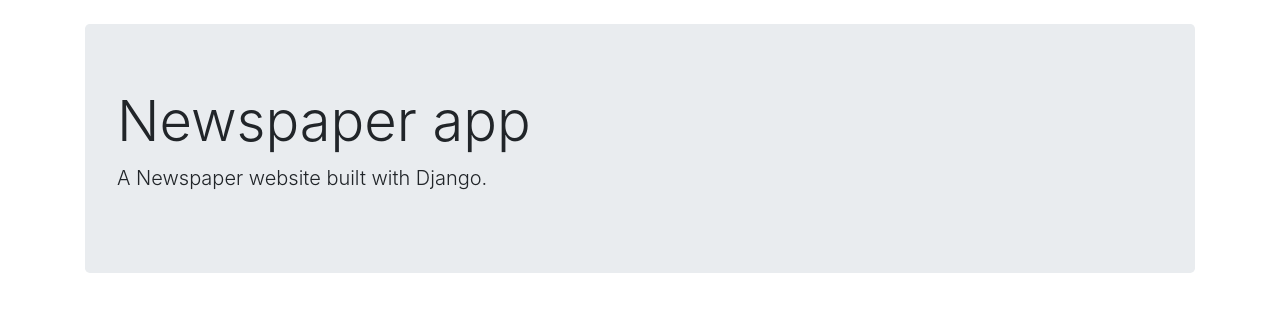
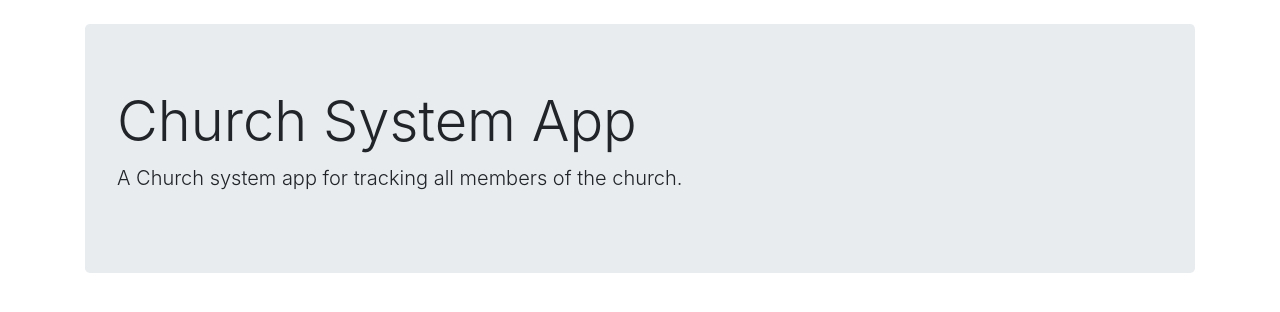
Before and after one commit to Jiostorm/django-es_proj, a Django app: page / in a window 1280 px wide. Shown: the part 54-366 px from the top of the page. Run offline with Django 3.2, Linux system fonts and the light colour scheme.

Commit message:
12:05 commit

```diff
--- a/church/config/templates/base.html
+++ b/church/config/templates/base.html
@@ -1,11 +1,13 @@
 <!DOCTYPE html>
 <html>
+
 <head>
     <meta charset="utf-8">
     <title>{% block title %}Newspaper App{% endblock title %}</title>
     <meta name="viewport" content="width=device-width, initial-scale=1, shrink-to-fit=no">
     <link rel="stylesheet" href="https://cdn.jsdelivr.net/npm/bootstrap@4.6.0/dist/css/bootstrap.min.css" integrity="sha384-B0vP5xmATw1+K9KRQjQERJvTumQW0nPEzvF6L/Z6nronJ3oUOFUFpCjEUQouq2+l" crossorigin="anonymous">
 </head>
+
 <body>
     <nav class="navbar navbar-expand-lg navbar-dark bg-dark">
         <!-- <a class="navbar-brand" href="{% url 'home' %}">Newspaper</a> -->
@@ -46,8 +48,8 @@
             {% endblock content %}
         </div>
     </main>
-        <!-- Javascript -->
+</body>
+
 <script src="https://code.jquery.com/jquery-3.5.1.slim.min.js" integrity="sha384-DfXdz2htPH0lsSSs5nCTpuj/zy4C+OGpamoFVy38MVBnE+IbbVYUew+OrCXaRkfj" crossorigin="anonymous"></script>
 <script src="https://cdn.jsdelivr.net/npm/bootstrap@4.6.0/dist/js/bootstrap.bundle.min.js" integrity="sha384-Piv4xVNRyMGpqkS2by6br4gNJ7DXjqk09RmUpJ8jgGtD7zP9yug3goQfGII0yAns" crossorigin="anonymous"></script>
-    </body>
 </html>
--- a/church/config/templates/home.html
+++ b/church/config/templates/home.html
@@ -5,10 +5,7 @@
 {% block content %}
     <br/>
     <div class="jumbotron">
-        <h1 class="display-4">Newspaper app</h1>
-        <p class="lead">A Newspaper website built with Django.</p>
-        <p class="lead">
-
-        </p>
+        <h1 class="display-4">Church System App</h1>
+        <p class="lead">A Church system app for tracking all members of the church.</p>
     </div>
 {% endblock content %}
```
Also changed, not shown: church/config/db.sqlite3. Lines whose indentation alone changed are shown as unchanged.
